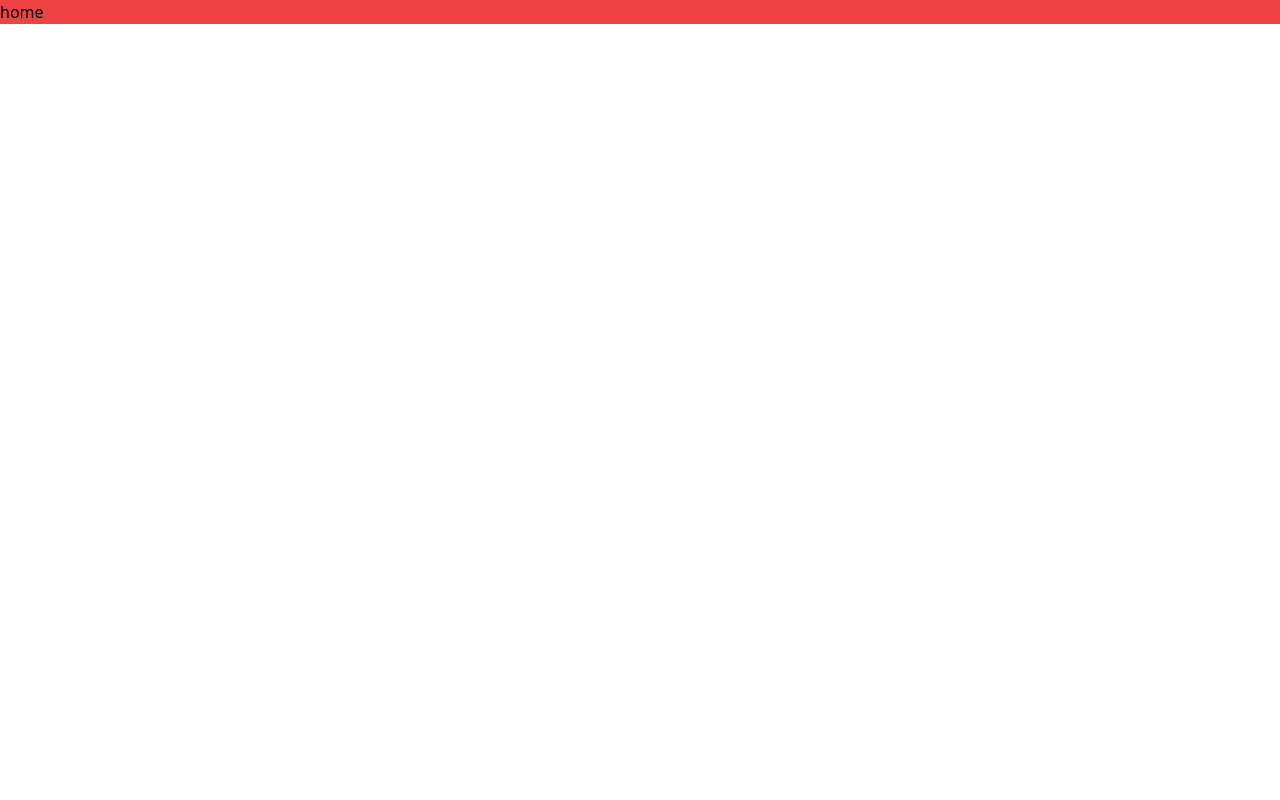
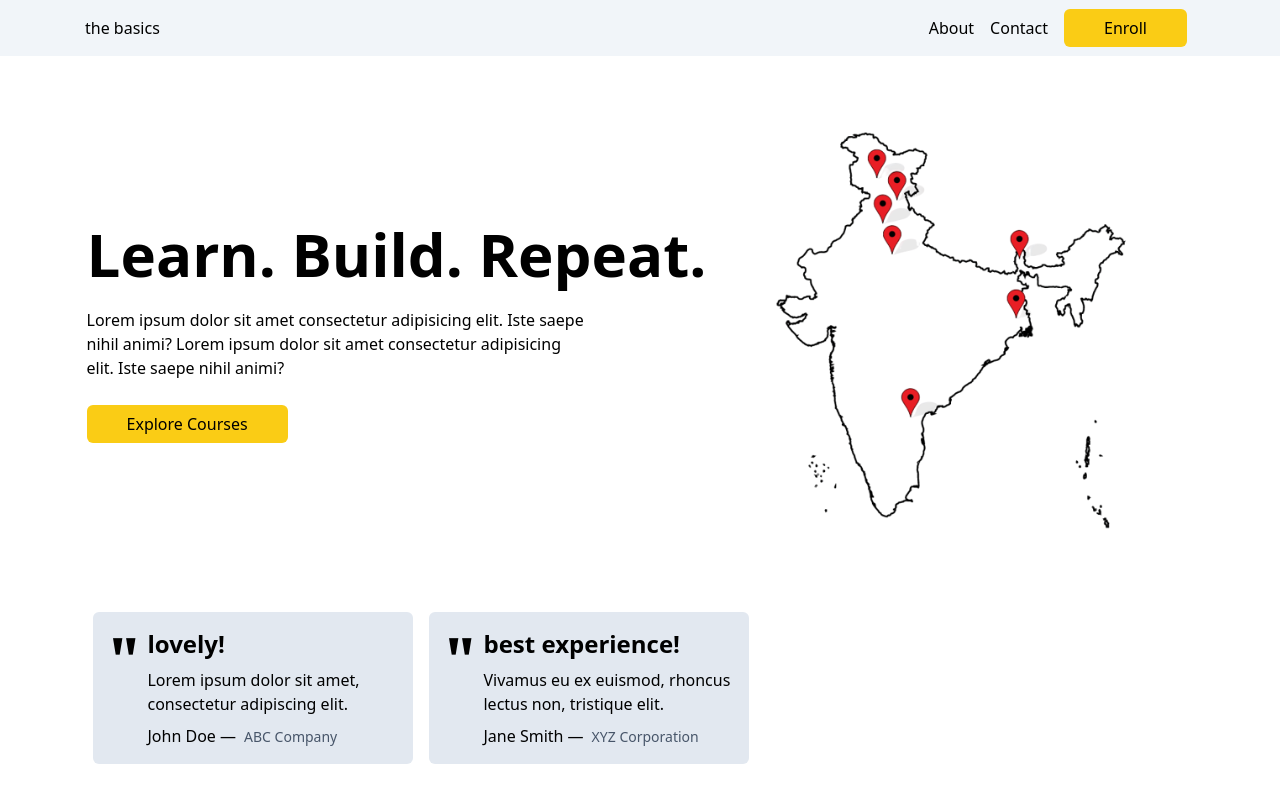
Before and after one commit to sachinshrmaa/cohort, a Next.js app: page / in a window 1280 px wide. Built offline with nearby package versions, Linux system fonts and the light colour scheme.

Commit message:
feat: Add NavBar & TestimonialCard components

```diff
--- a/app/globals.css
+++ b/app/globals.css
@@ -2,6 +2,40 @@
 @tailwind components;
 @tailwind utilities;
 
-body{
-    margin: 0;
+body {
+  margin: 0;
 }
+
+.container {
+  margin-left: auto;
+  margin-right: auto;
+  padding-left: 15px;
+  padding-right: 15px;
+  width: 100%;
+  max-width: 1140px;
+}
+
+/* Media queries for responsiveness */
+@media (min-width: 576px) {
+  .container {
+    max-width: 540px;
+  }
+}
+
+@media (min-width: 768px) {
+  .container {
+    max-width: 720px;
+  }
+}
+
+@media (min-width: 992px) {
+  .container {
+    max-width: 960px;
+  }
+}
+
+@media (min-width: 1200px) {
+  .container {
+    max-width: 1140px;
+  }
+}
--- a/app/layout.tsx
+++ b/app/layout.tsx
@@ -1,3 +1,4 @@
+import NavBar from "../components/NavBar";
 import "./globals.css";
 
 export const metadata = {
@@ -12,7 +13,10 @@ export default function RootLayout({
 }) {
   return (
     <html lang="en">
-      <body>{children}</body>
+      <body>
+        <NavBar />
+        {children}
+      </body>
     </html>
   );
 }
--- a/app/page.tsx
+++ b/app/page.tsx
@@ -1,7 +1,50 @@
+import Image from "next/image";
+import Link from "next/link";
+import TestimonialCard from "../components/TestimonialCard";
+import testimonials from "../data/testimonials";
+
 export default function Home() {
-  return(
-    <div className="bg-red-500">
-        <h1>home</h1>
+  return (
+    <div className="container">
+      <div className="flex items-center py-8 justify-around">
+        <div>
+          <h1 className="text-6xl font-semibold mb-6 font-sans">
+            Learn. Build. Repeat.
+          </h1>
+          <p className="w-[500px] mb-8">
+            Lorem ipsum dolor sit amet consectetur adipisicing elit. Iste saepe
+            nihil animi? Lorem ipsum dolor sit amet consectetur adipisicing
+            elit. Iste saepe nihil animi?
+          </p>
+          <Link
+            className=" bg-yellow-400 px-10 py-2 rounded-md hover:bg-yellow-200 "
+            href="/"
+          >
+            Explore Courses
+          </Link>
+        </div>
+        <div className="p-8">
+          <Image
+            src="/hero_img.png"
+            alt="India map"
+            width={420}
+            height={420}
+            priority
+          />
+        </div>
+      </div>
+
+      <div className="flex">
+        {testimonials.map((test, index) => (
+          <TestimonialCard
+            key={index}
+            name={test.name}
+            message={test.message}
+            organization={test.organization}
+            keywords={test.keywords}
+          />
+        ))}
+      </div>
     </div>
-  )
+  );
 }
--- /dev/null
+++ b/components/NavBar.tsx
@@ -0,0 +1,26 @@
+import Link from "next/link";
+import React from "react";
+
+export default function NavBar() {
+  return (
+    <nav className="w-full bg-slate-100">
+      <div className="container h-14 flex justify-between items-center">
+        <Link href="/">the basics</Link>
+        <div>
+          <Link className="mx-2" href="/">
+            About
+          </Link>
+          <Link className="mx-2" href="/">
+            Contact
+          </Link>
+          <Link
+            className="mx-2 bg-yellow-400 px-10 py-2 rounded-md hover:bg-yellow-200 "
+            href="/"
+          >
+            Enroll
+          </Link>
+        </div>
+      </div>
+    </nav>
+  );
+}
--- /dev/null
+++ b/components/TestimonialCard.tsx
@@ -0,0 +1,25 @@
+import { FC } from "react";
+import { TestimonialData } from "../types/testimonial";
+
+const TestimonialCard: FC<TestimonialData> = ({
+  name,
+  organization,
+  message,
+  keywords,
+}) => {
+  return (
+    <div className="bg-slate-200 p-4 rounded-md m-2 flex space-x-2 w-80 hover:bg-slate-100">
+      <span className="text-6xl font-extrabold font-serif ">&quot;</span>
+      <div className="">
+        <h1 className="text-2xl font-semibold">{keywords}</h1>
+        <p className="my-2">{message}</p>
+        <p className="text-md">
+          {name} —
+          <span className="mx-2 text-sm text-slate-600">{organization}</span>
+        </p>
+      </div>
+    </div>
+  );
+};
+
+export default TestimonialCard;
--- /dev/null
+++ b/data/testimonials.ts
@@ -0,0 +1,18 @@
+import { TestimonialData } from "../types/testimonial";
+
+const testimonials: TestimonialData[] = [
+  {
+    name: "John Doe",
+    message: "Lorem ipsum dolor sit amet, consectetur adipiscing elit.",
+    organization: "ABC Company",
+    keywords: "lovely!",
+  },
+  {
+    name: "Jane Smith",
+    message: "Vivamus eu ex euismod, rhoncus lectus non, tristique elit.",
+    organization: "XYZ Corporation",
+    keywords: "best experience!",
+  },
+];
+
+export default testimonials;
--- a/tailwind.config.js
+++ b/tailwind.config.js
@@ -5,6 +5,13 @@ module.exports = {
     "./components/**/*.{js,ts,jsx,tsx,mdx}",
   ],
   theme: {
+    fontFamily: {
+      sans: ["ui-sans-serif", "system-ui"],
+      serif: ["ui-serif", "Georgia"],
+      mono: ["ui-monospace", "SFMono-Regular"],
+      display: ["Oswald"],
+      body: ['"Open Sans"'],
+    },
     extend: {},
   },
   plugins: [],
```
Also changed, not shown: types/testimonial.d.ts (added, +9 -0 lines), public/hero_img.png (added), 1 other file (tests, documents, lock files or other folders).
